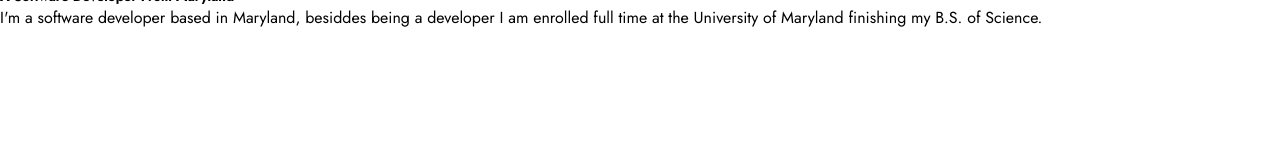
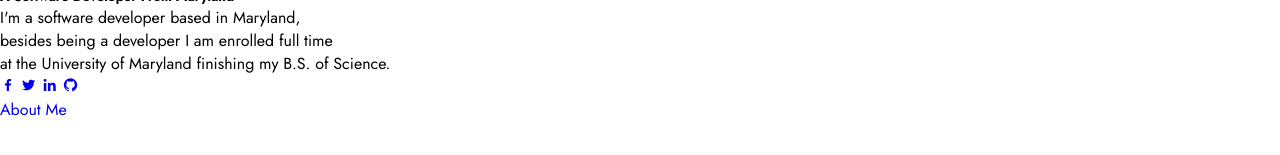
Before and after one commit to pistachionet/personalPortfolio, a plain HTML site: page index.html in a window 1280 px wide. Shown: the part 75-230 px from the top of the page. Drawn offline with nearby package versions, Linux system fonts and the light colour scheme.

Commit message:
socials update
added hrefs for social tabs
added boxicons for each social

```diff
--- a/index.html
+++ b/index.html
@@ -40,7 +40,14 @@
             <h3>Hello, I'm</h3>
             <h1>Navid Misaghian</h1>
             <h5>A Software Developer <span>From Maryland</span></h5>
-            <p>I'm a software developer based in Maryland, besiddes being a developer I am enrolled full time at the University of Maryland finishing my B.S. of Science.  </p>
+            <p>I'm a software developer based in Maryland, <br> besides being a developer I am enrolled full time <br>at the University of Maryland finishing my B.S. of Science.  </p>
+            <div class="social">
+                <a href="#"><i class='bx bxl-facebook'></i></a>
+                <a href="#"><i class='bx bxl-twitter' ></i></a>
+                <a href="#"><i class='bx bxl-linkedin' ></i></a>
+                <a href="#"><i class='bx bxl-github' ></i></a>
+            </div>
+            <a href="#" class="btn">About Me</a>
         </div>
 
 
```
